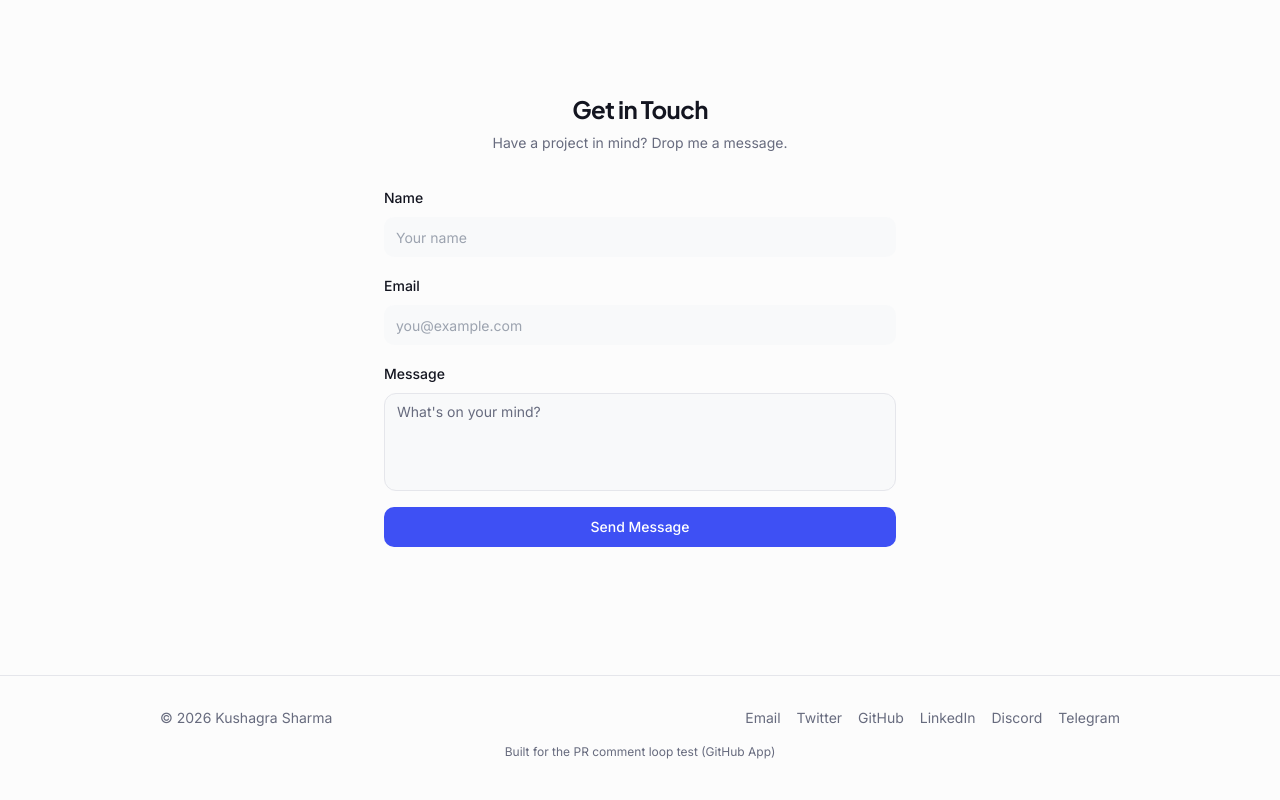
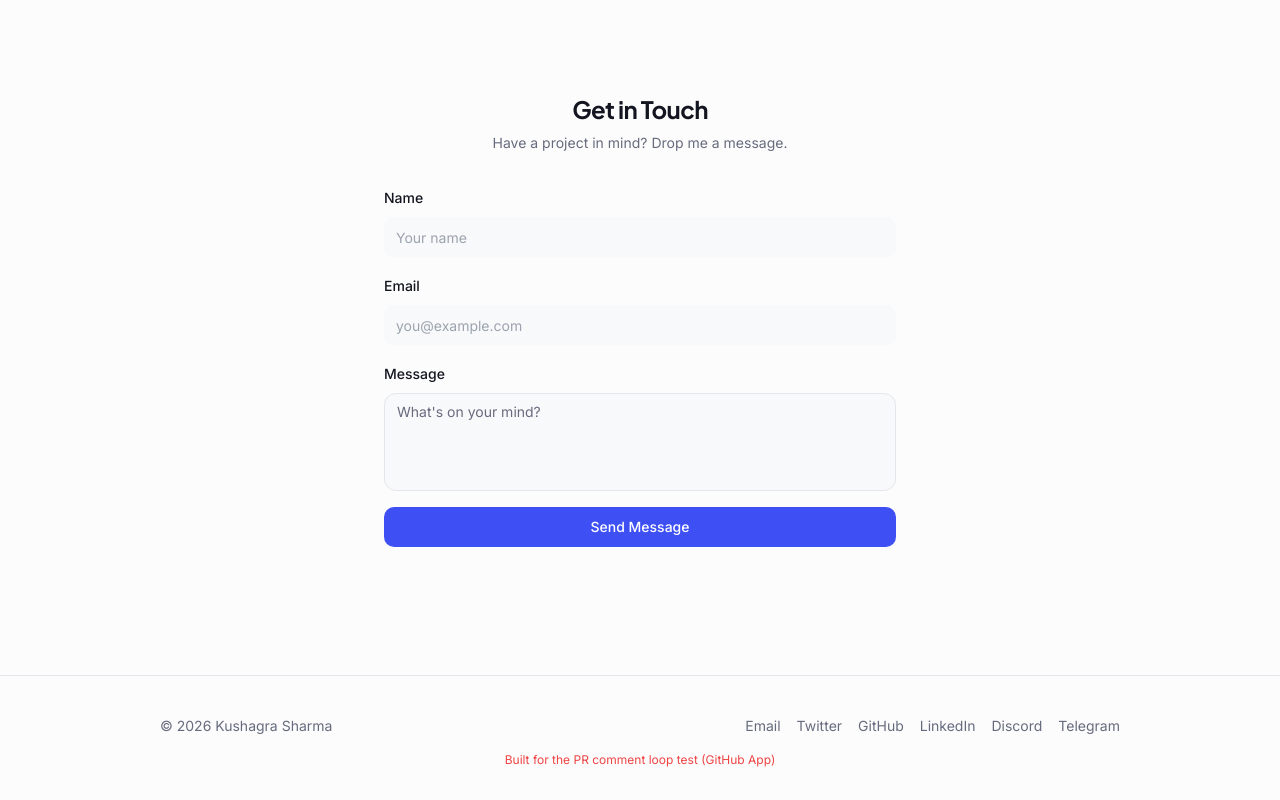
Before and after one commit to skushagra9/Portfolio-Website, a Next.js app: page / in a window 1280 px wide. Shown: the part 4564-5364 px from the top of the page. Built offline with nearby package versions, Linux system fonts and the light colour scheme.

Commit message:
Adjust footer note padding and colour per review
Autonomy-Task: https://studio.localhost:743/projects/78945d92-980e-4ac0-bf70-099c6b423fb9/tasks/8bb9ebde-8b8f-4ffb-a24d-5981113964fb

```diff
--- a/src/components/Footer.tsx
+++ b/src/components/Footer.tsx
@@ -10,7 +10,7 @@ const links = [
 export const Footer = () => {
   return (
     <footer className="border-t border-border mt-8">
-      <div className="max-w-screen-lg mx-auto px-6 md:px-8 pt-8 flex flex-col sm:flex-row items-center justify-between gap-4">
+      <div className="max-w-screen-lg mx-auto px-6 md:px-8 pt-10 flex flex-col sm:flex-row items-center justify-between gap-4">
         <span className="text-sm text-muted-foreground">
           &copy; {new Date().getFullYear()} Kushagra Sharma
         </span>
@@ -28,7 +28,7 @@ export const Footer = () => {
           ))}
         </div>
       </div>
-      <p className="max-w-screen-lg mx-auto px-6 md:px-8 pt-4 pb-8 text-center text-xs text-muted-foreground">
+      <p className="max-w-screen-lg mx-auto px-6 md:px-8 pt-4 pb-8 text-center text-xs text-destructive">
         Built for the PR comment loop test (GitHub App)
       </p>
     </footer>
```
